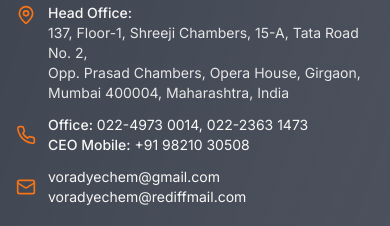
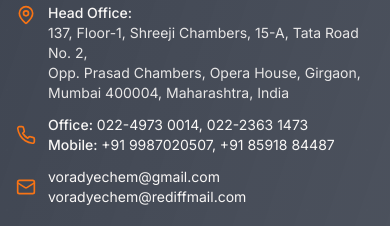
Before and after one commit to UtkarshRanjan07/Dye_chem_agency_website, a React (Vite) app: page /about in a window 390 px wide. Shown: the part 4940-5166 px from the top of the page. Built offline with nearby package versions, Linux system fonts and the light colour scheme.

Commit message:
Updated contact mobile numbers

```diff
--- a/src/components/layout/Footer.tsx
+++ b/src/components/layout/Footer.tsx
@@ -66,7 +66,7 @@ const Footer = () => {
                 <Phone className="w-5 h-5 text-accent" />
                 <div className="text-sm">
                   <span className="font-medium">Office:</span> 022-4973 0014, 022-2363 1473<br />
-                  <span className="font-medium">CEO Mobile:</span> +91 98210 30508
+                  <span className="font-medium">Mobile:</span> +91 9987020507, +91 85918 84487
                 </div>
               </div>
 
--- a/src/pages/Contact.tsx
+++ b/src/pages/Contact.tsx
@@ -148,7 +148,7 @@ const Contact = () => {
                         <div><span className="font-medium">Office:</span> 022-4973 0014</div>
                         <div><span className="font-medium">Office:</span> 022-2363 1473</div>
                         <div><span className="font-medium">Office:</span> 022-2363 1483</div>
-                        <div><span className="font-medium">CEO Mobile:</span> +91 98210 30508</div>
+                        <div><span className="font-medium">Mobile:</span> +91 9987020507, +91 85918 84487</div>
                       </div>
                     </div>
                   </div>
```
